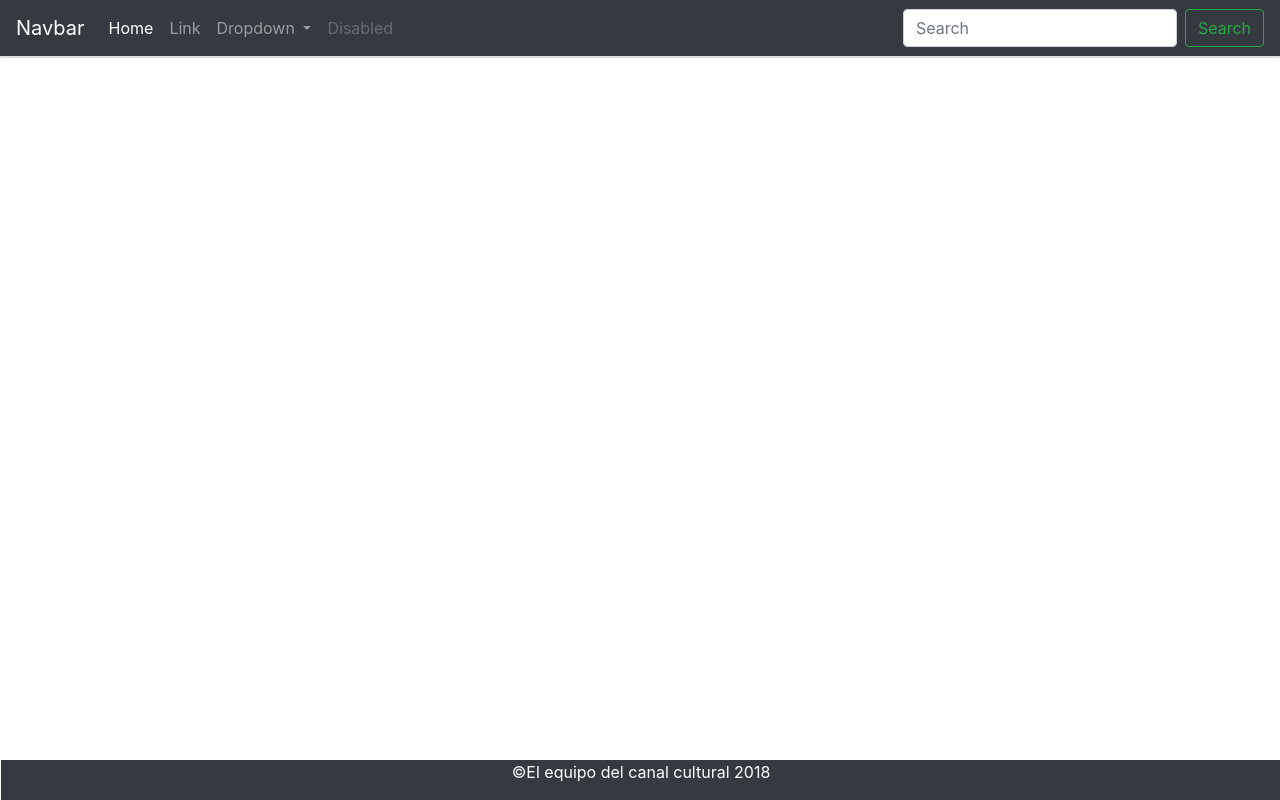
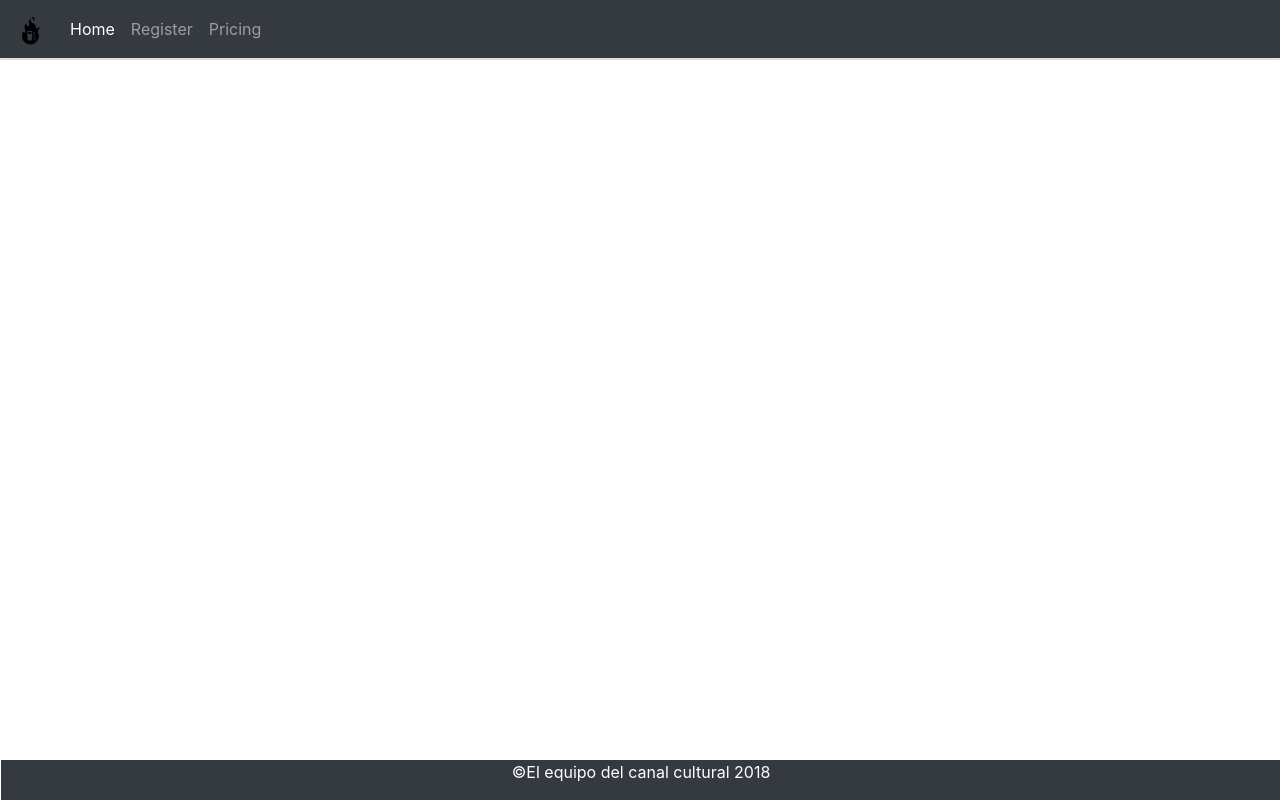
Before and after one commit to gabbosx77/front-modular, an Angular app: page / in a window 1280 px wide. Built offline with nearby package versions, Linux system fonts and the light colour scheme.

Commit message:
nav bar configs

```diff
--- a/src/app/app.component.html
+++ b/src/app/app.component.html
@@ -5,4 +5,6 @@
 
   <app-navbar></app-navbar>
 
-    <app-footer></app-footer>
+  <app-body></app-body>
+
+  <app-footer></app-footer>
--- a/src/app/app.component.ts
+++ b/src/app/app.component.ts
@@ -6,5 +6,5 @@ import { Component } from '@angular/core';
   styleUrls: ['./app.component.css']
 })
 export class AppComponent {
-
+  title = 'Gass   reduction';
 }
--- a/src/app/componets/body/body.component.html
+++ b/src/app/componets/body/body.component.html
@@ -1,3 +1,2 @@
-<p>
-  body works!
-</p>
+<!-- Particles -->
+<div id="particles-js"></div>
--- a/src/app/componets/home/home.component.html
+++ b/src/app/componets/home/home.component.html
@@ -1,3 +1,7 @@
-<p>
-  home works!
-</p>
+<div class="jumbotron">
+  <h1 class="display-4">Gas reduction</h1>
+  <p class="lead">Es un proyecto escolar para reducir el consumo de gasolina en los autos y la contaminacion ambiental</p>
+  <hr class="my-4">
+  <p>Aun estamos en fase pre alpha intentando conectar todo</p>
+  <a class="btn btn-primary btn-lg" href="#" role="button">Learn more</a>
+</div>
--- a/src/app/componets/navbar/navbar.component.html
+++ b/src/app/componets/navbar/navbar.component.html
@@ -1,35 +1,23 @@
 <nav class="navbar navbar-expand-lg navbar-dark bg-dark">
-  <a class="navbar-brand" href="#">Navbar</a>
-  <button class="navbar-toggler" type="button" data-toggle="collapse" data-target="#navbarSupportedContent" aria-controls="navbarSupportedContent" aria-expanded="false" aria-label="Toggle navigation">
+  <a class="navbar-brand" href="#">
+    <img src="assets/img/gas.png" width="30" height="30" alt="">
+  </a>
+  <button class="navbar-toggler" type="button" data-toggle="collapse" data-target="#navbarNavDropdown" aria-controls="navbarNavDropdown" aria-expanded="false" aria-label="Toggle navigation">
     <span class="navbar-toggler-icon"></span>
   </button>
-
-  <div class="collapse navbar-collapse" id="navbarSupportedContent">
-    <ul class="navbar-nav mr-auto">
+  <!--Lista de links-->
+  <div class="collapse navbar-collapse" id="navbarNavDropdown">
+    <ul class="navbar-nav">
       <li class="nav-item active">
-        <a class="nav-link" href="#">Home <span class="sr-only">(current)</span></a>
+        <a class="nav-link" href="#">Home</a>
       </li>
       <li class="nav-item">
-        <a class="nav-link" href="#">Link</a>
-      </li>
-      <li class="nav-item dropdown">
-        <a class="nav-link dropdown-toggle" href="#" id="navbarDropdown" role="button" data-toggle="dropdown" aria-haspopup="true" aria-expanded="false">
-          Dropdown
-        </a>
-        <div class="dropdown-menu" aria-labelledby="navbarDropdown">
-          <a class="dropdown-item" href="#">Action</a>
-          <a class="dropdown-item" href="#">Another action</a>
-          <div class="dropdown-divider"></div>
-          <a class="dropdown-item" href="#">Something else here</a>
-        </div>
+        <a class="nav-link" href="#">Register</a>
       </li>
       <li class="nav-item">
-        <a class="nav-link disabled" href="#">Disabled</a>
+        <a class="nav-link" href="#">Pricing</a>
       </li>
+
     </ul>
-    <form class="form-inline my-2 my-lg-0">
-      <input class="form-control mr-sm-2" type="search" placeholder="Search" aria-label="Search">
-      <button class="btn btn-outline-success my-2 my-sm-0" type="submit">Search</button>
-    </form>
   </div>
 </nav>
```
Also changed, not shown: src/assets/img/gas.png (added).
